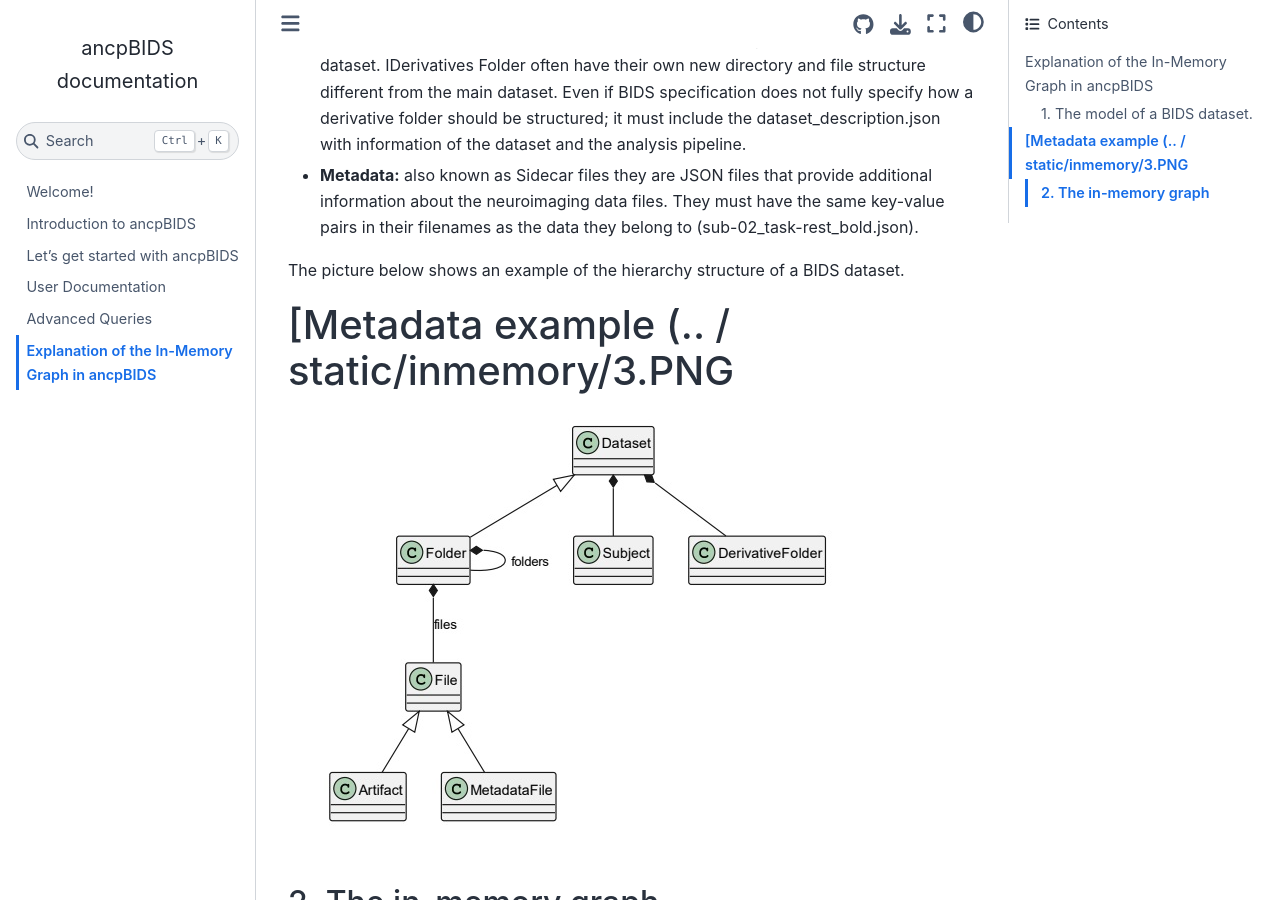
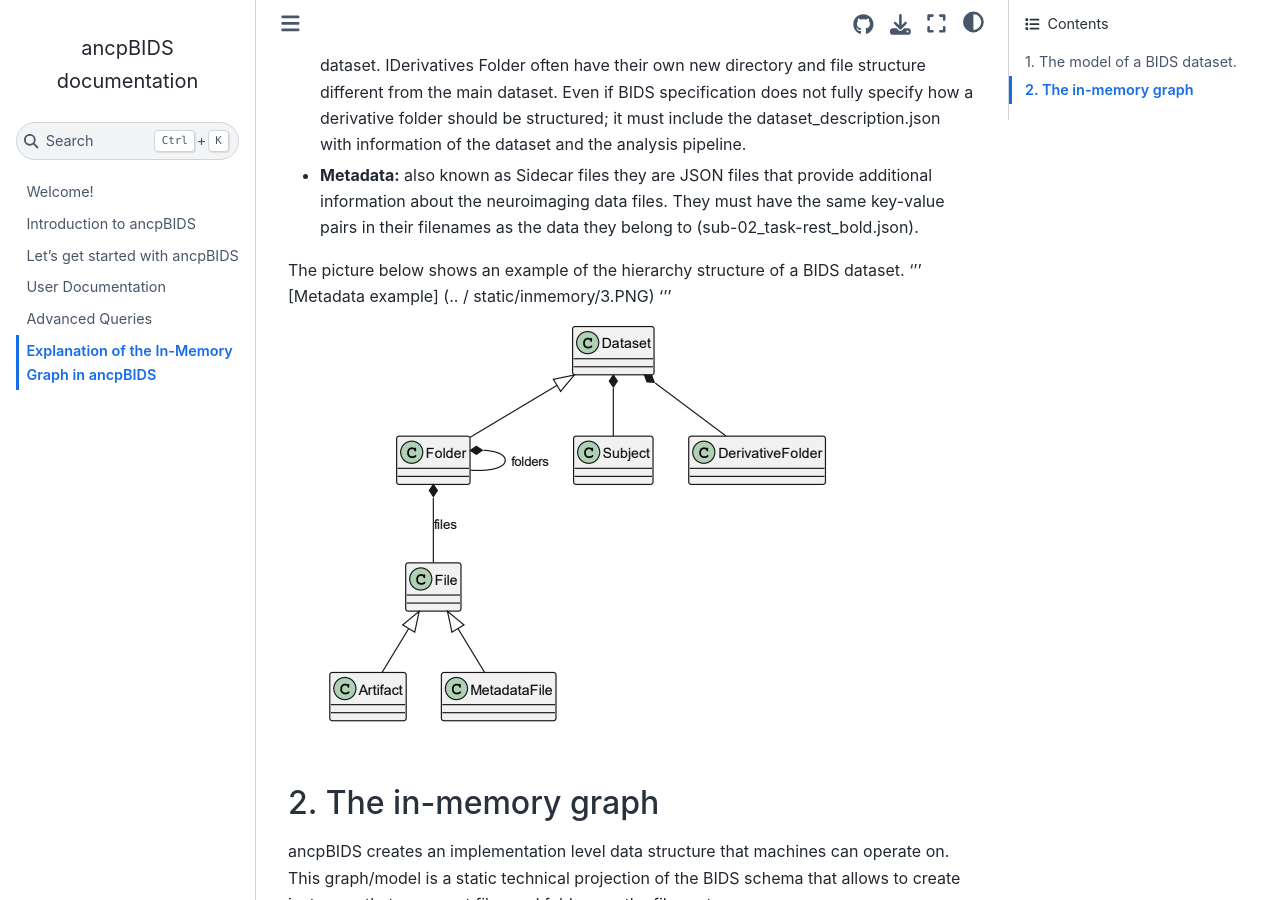
Before and after one commit to alexisbaxman/ancpbids_documentation, a Jupyter Book: the page built from book/inmemory.md, in a window 1280 px wide and 900 px high, scrolled down 1525 px. Built offline with Jupyter Book 1.0.4 settings and Sphinx 7.4.7 and the Sphinx Book theme 1.1.4, drawn with Linux system fonts in a browser that asks for light colours.

Commit message:
Update inmemory.md

```diff
--- a/book/inmemory.md
+++ b/book/inmemory.md
@@ -21,8 +21,9 @@ Finally, there are some special files and folders:
 * **Metadata:** also known as Sidecar files they are JSON files that provide additional information about the neuroimaging data files. They must have the same key-value pairs in their filenames as the data they belong to (sub-02_task-rest_bold.json).
 
 The picture below shows an example of the hierarchy structure of a BIDS dataset.
-# [Metadata example (.. / static/inmemory/3.PNG
-
+	'''
+[Metadata example] (.. / static/inmemory/3.PNG)
+	'''
 ![Graph example 2](../static/inmemory/5.jpg)
 
 ## 2. The in-memory graph
```
